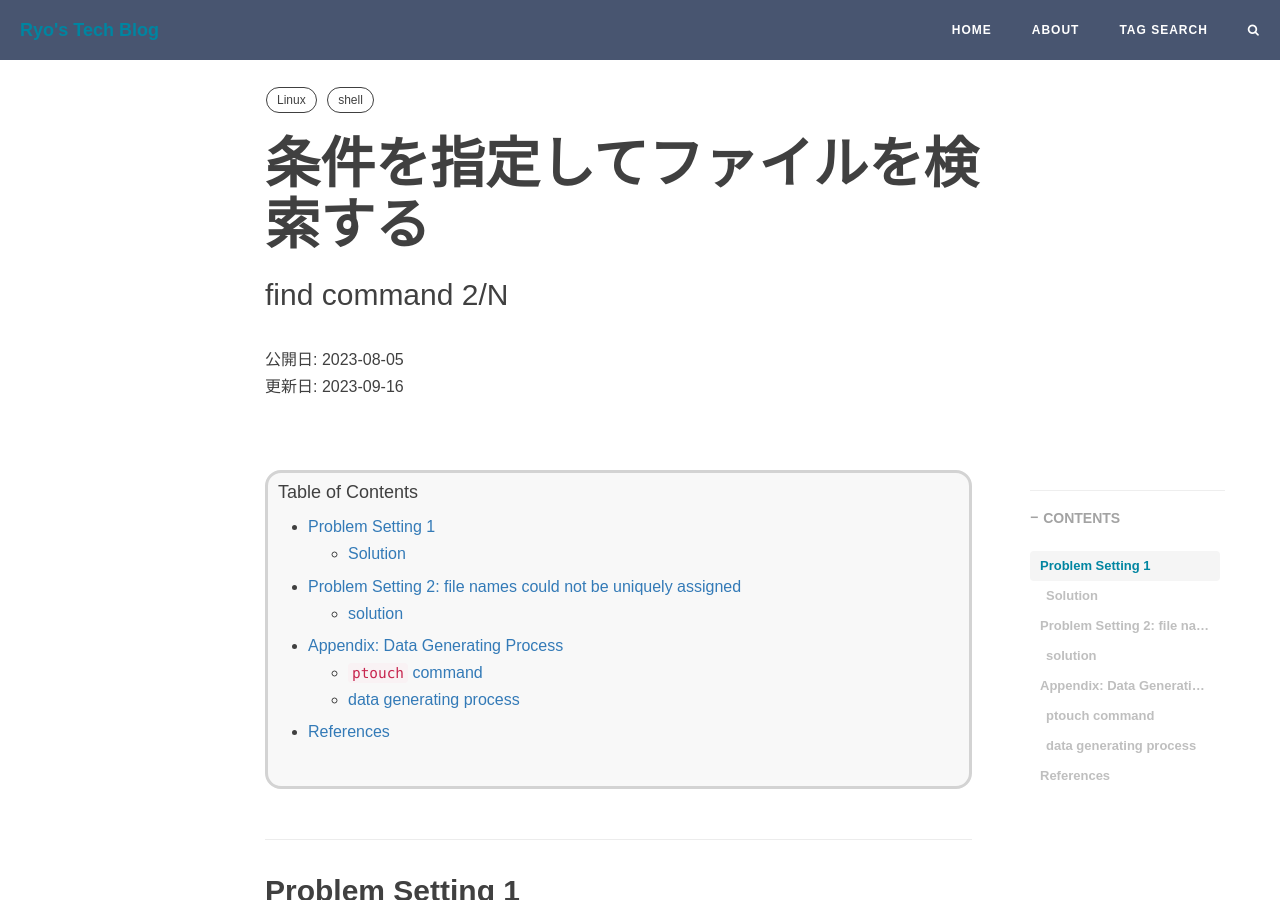
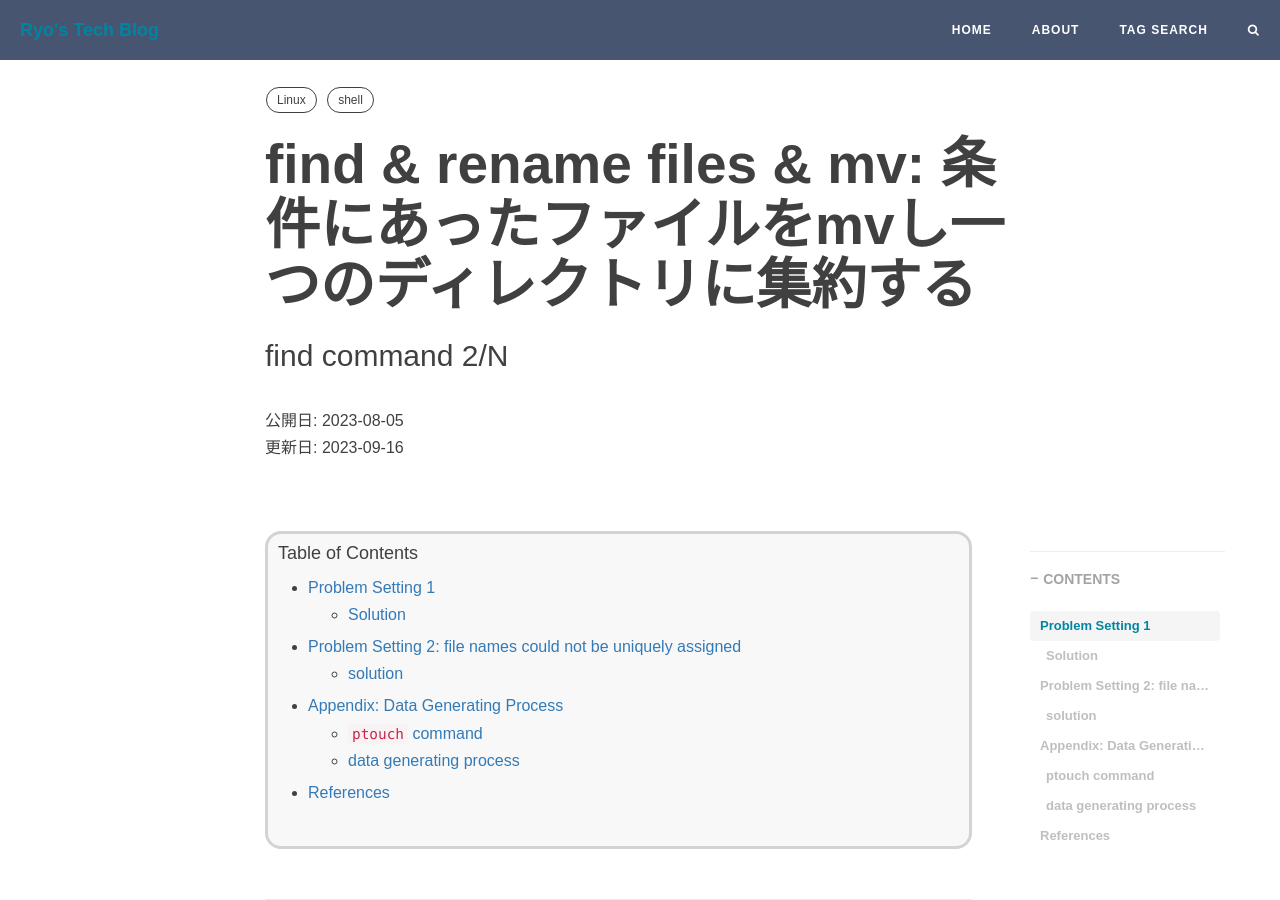
Before and after one commit to RyoNakagami/RyoNakagami.github.io, a Jekyll site: the page built from _posts/2023-08-05-find-and-mv-files.md, in a window 1280 px wide and 900 px high. Built offline with Jekyll 4.4.1, drawn with Linux system fonts in a browser that asks for light colours; comment, search, counter and statistics services are not loaded.

Commit message:
find command post

```diff
--- a/_posts/2023-08-05-find-and-mv-files.md
+++ b/_posts/2023-08-05-find-and-mv-files.md
@@ -1,6 +1,6 @@
 ---
 layout: post
-title: "条件を指定してファイルを検索する"
+title: "find & rename files & mv: 条件にあったファイルをmvし一つのディレクトリに集約する"
 subtitle: "find command 2/N"
 author: "Ryo"
 header-style: text
```
